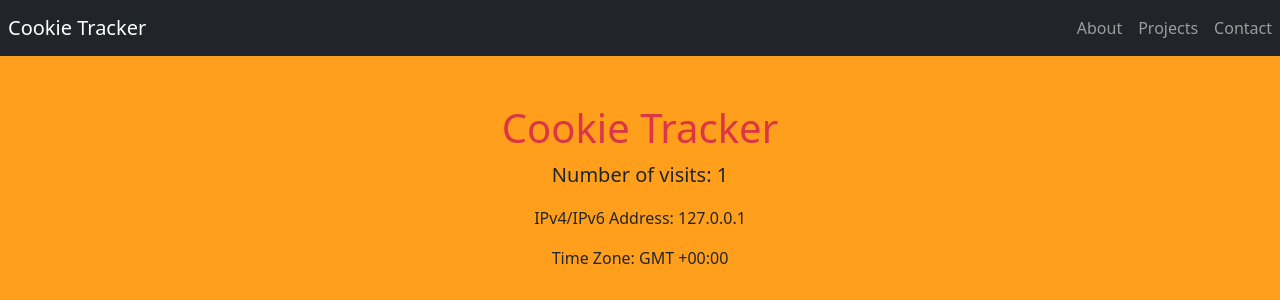
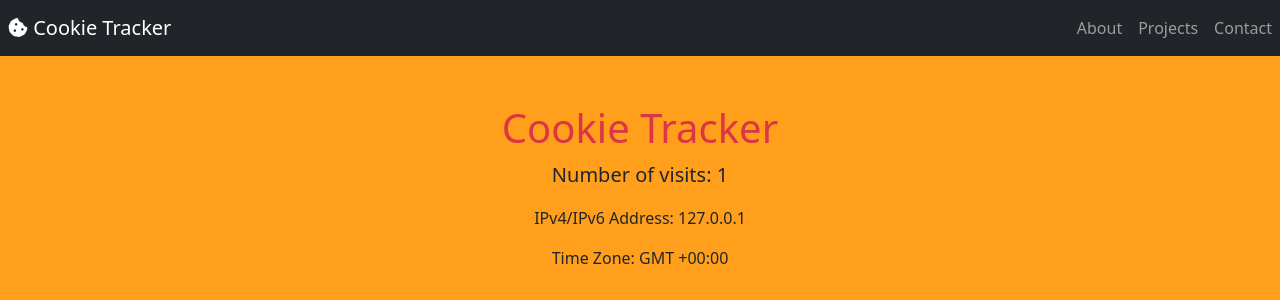
Before and after one commit to sajjadsalman/Electic---Ecommerce-Store-for-PC-build-and-buy, a Django app: page /part1/cookie in a window 1280 px wide. Shown: the top 300 px of the page. Run offline with Django 4.2, Linux system fonts and the light colour scheme; some libraries are stand-ins or nearby versions.

Commit message:
Update cookie.html

```diff
--- a/part1/templates/part1/cookie.html
+++ b/part1/templates/part1/cookie.html
@@ -11,7 +11,7 @@
 </head>
 <body style="background: #ff9f1c;">
 <nav class="navbar navbar-expand-lg navbar-dark bg-dark">
-    <a class="navbar-brand" href="#">Cookie Tracker</a>
+    <a class="navbar-brand" href="#"><i class="fa-solid fa-cookie-bite"></i> Cookie Tracker</a>
     <button class="navbar-toggler" type="button" data-toggle="collapse" data-target="#navbarNav"
             aria-controls="navbarNav" aria-expanded="false" aria-label="Toggle navigation">
         <span class="navbar-toggler-icon"></span>
```
